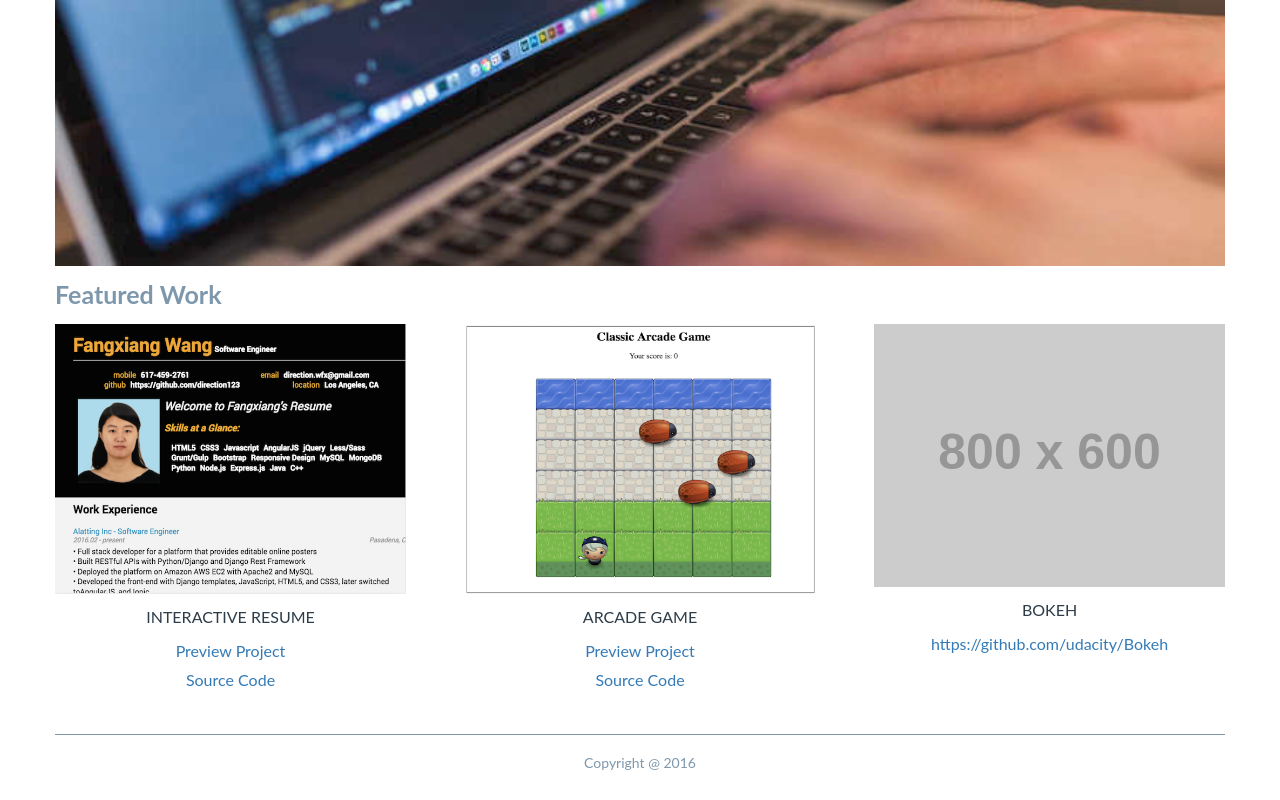
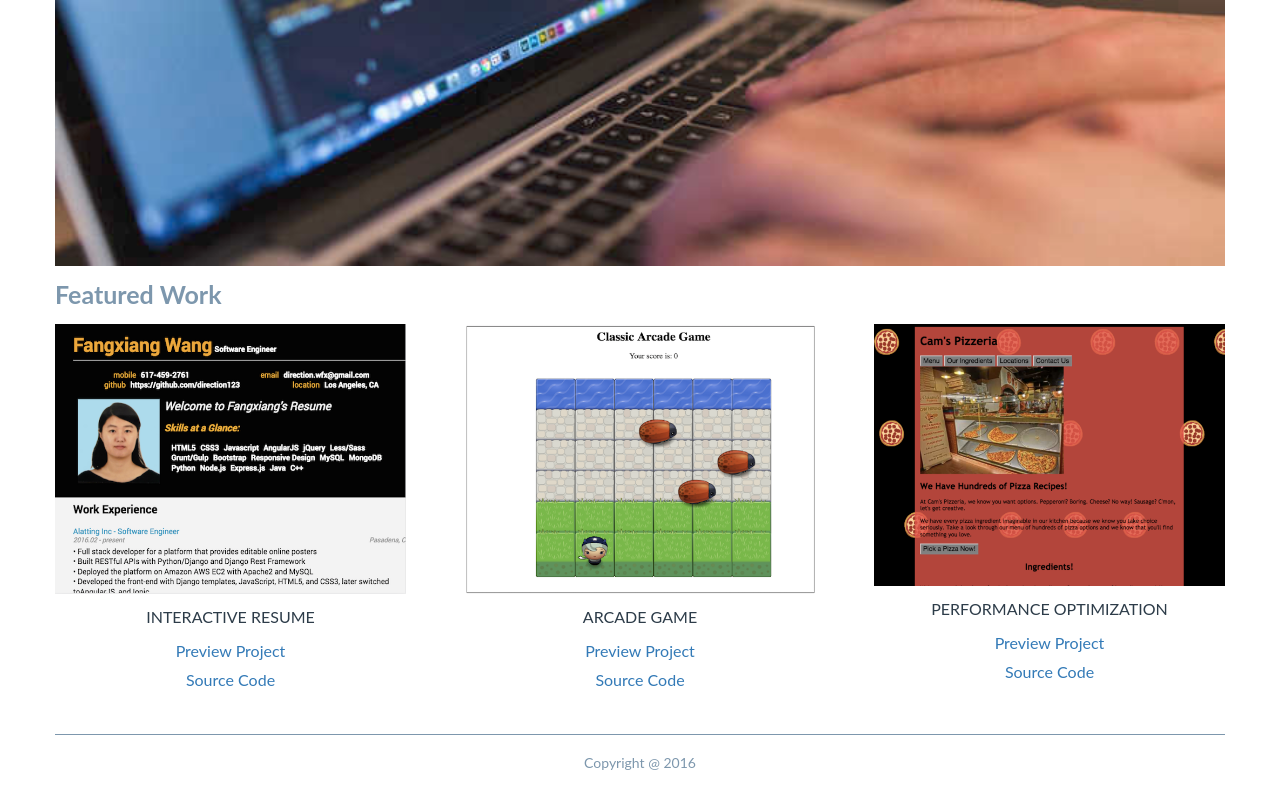
Before and after one commit to k285/Udacity-Portfolio-Site, a website: page index.html in a window 1280 px wide. Shown: the part 435-1235 px from the top of the page. Drawn offline with Linux system fonts and the light colour scheme; placeholder pictures from the web are drawn by us.

Commit message:
performance

```diff
--- a/index.html
+++ b/index.html
@@ -43,9 +43,10 @@
           <div class="work-item-link"><a href="https://github.com/direction123/Udacity-Canvas-Game">Source Code</a></div>
         </div>
         <div class="work-item">
-          <img src="http://placehold.it/800x600" alt="work-item">
-          <div class="work-item-title text-uppercase">Bokeh</div>
-          <div class="work-item-link"><a href="#">https://github.com/udacity/Bokeh</a></div>
+          <img src="images/portfolio3-650_small.png" alt="work-item">
+          <div class="work-item-title text-uppercase">Performance Optimization</div>
+          <div class="work-item-link"><a href="https://direction123.github.io/Udacity-Performance-Optimization/index.html">Preview Project</a></div>
+          <div class="work-item-link"><a href="https://github.com/direction123/Udacity-Performance-Optimization">Source Code</a></div>
         </div>
       </div>
     </section>
```
Also changed, not shown: images/portfolio3-650_small.png (added), images_src/portfolio3.png (added).
